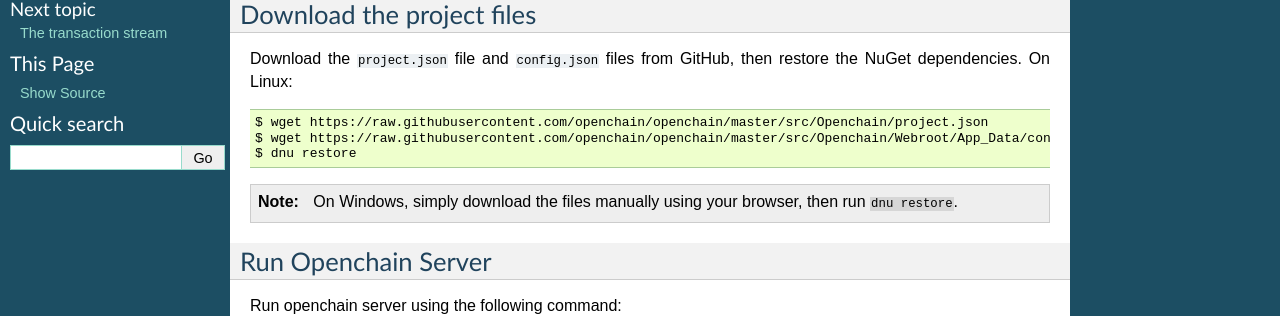
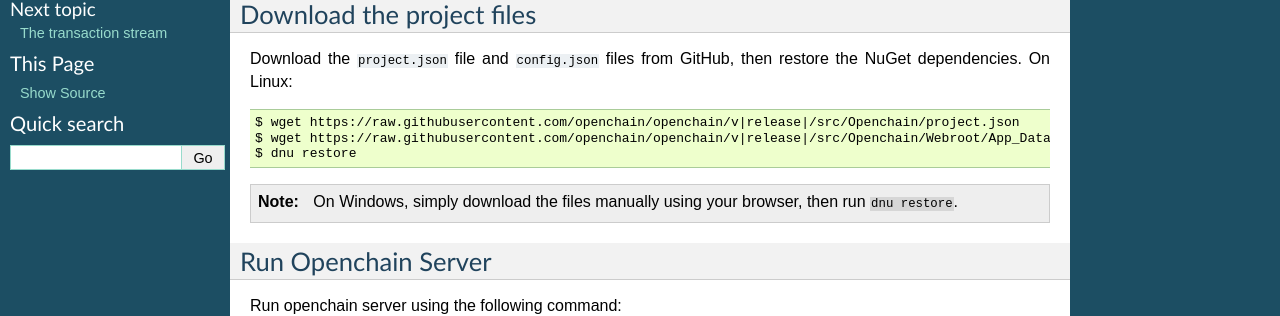
Before and after one commit to openchain/docs, a Sphinx documentation site: the page built from docs/source/general/running-openchain.rst, in a window 1280 px wide. Shown: the part 267-583 px from the top of the page. Built offline with Sphinx 7.4.7, drawn with Linux system fonts in a browser that asks for light colours; some of the changed lines change nothing that is shown.

Commit message:
Update the deployment instructions

```diff
--- a/docs/source/general/running-openchain.rst
+++ b/docs/source/general/running-openchain.rst
@@ -17,8 +17,8 @@
 
 .. code-block:: bash
 
-    $ wget https://raw.githubusercontent.com/openchain/openchain/master/src/Openchain/project.json
-    $ wget https://raw.githubusercontent.com/openchain/openchain/master/src/Openchain/Webroot/App_Data/config.json -P Webroot/App_Data
+    $ wget https://raw.githubusercontent.com/openchain/openchain/v|release|/src/Openchain/project.json
+    $ wget https://raw.githubusercontent.com/openchain/openchain/v|release|/src/Openchain/Webroot/App_Data/config.json -P Webroot/App_Data
     $ dnu restore
 
 .. note:: On Windows, simply download the files manually using your browser, then run ``dnu restore``.
```
